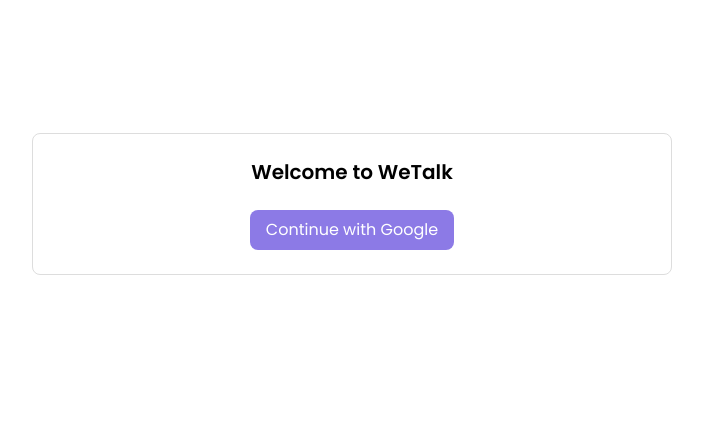
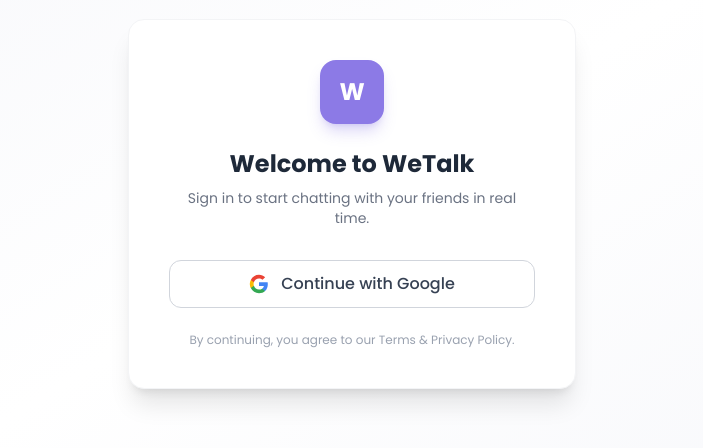
Before and after one commit to RajMaharjan8/wetalk, a React (Vite) app: page /login in a window 1280 px wide. Shown: the part 196-644 px from the top of the page, without its empty margins (288-991 px from the left). Built offline with nearby package versions, Linux system fonts and the light colour scheme; no server answers.

Commit message:
css changes

```diff
--- a/src/App.tsx
+++ b/src/App.tsx
@@ -4,7 +4,7 @@ import LogoutIcon from "@mui/icons-material/Logout";
 import UserTabs from "./components/molecules/UserTabs";
 import Chatroom from "./components/organisms/Chatroom";
 import { useContext, useEffect, useState } from "react";
-import { collection, onSnapshot } from "firebase/firestore";
+import { collection, onSnapshot, query, where } from "firebase/firestore";
 import { db } from "./firebase";
 import { ThemeContext } from "./hooks/ThemeContext";
 
@@ -16,10 +16,19 @@ interface ChatUser {
   online?: boolean;
 }
 
+// A conversation summary, keyed by the OTHER person's uid
+interface Conversation {
+  lastMessage: string;
+  lastMessageAt: number; // millis, used only for sorting
+}
+
 function App() {
   const { currentUser, logout } = useContext(ThemeContext);
 
   const [users, setUsers] = useState<ChatUser[]>([]);
+  const [conversations, setConversations] = useState<
+    Record<string, Conversation>
+  >({});
   const [activeUid, setActiveUid] = useState<string | null>(null);
   const [search, setSearch] = useState("");
 
@@ -39,10 +48,48 @@ function App() {
     return () => unsubscribe();
   }, []);
 
-  // Everyone except me, filtered by the search box
+  // Live list of MY conversations (chats I'm a participant of).
+  // We turn it into a map: otherUserUid -> { lastMessage, lastMessageAt }
+  useEffect(() => {
+    if (!currentUser) return;
+    const q = query(
+      collection(db, "chats"),
+      where("participants", "array-contains", currentUser.uid)
+    );
+    const unsubscribe = onSnapshot(q, (snapshot) => {
+      const map: Record<string, Conversation> = {};
+      snapshot.docs.forEach((d) => {
+        const data = d.data() as {
+          participants: string[];
+          lastMessage?: string;
+          lastMessageAt?: { toMillis: () => number };
+        };
+        // the other participant is whoever isn't me
+        const otherUid = data.participants.find((p) => p !== currentUser.uid);
+        if (otherUid && data.lastMessage) {
+          map[otherUid] = {
+            lastMessage: data.lastMessage,
+            lastMessageAt: data.lastMessageAt?.toMillis() ?? 0,
+          };
+        }
+      });
+      setConversations(map);
+    });
+    return () => unsubscribe();
+  }, [currentUser]);
+
+  // Everyone except me, filtered by the search box, with their
+  // conversation preview attached (undefined if we've never chatted)
   const otherUsers = users
     .filter((u) => u.uid !== currentUser?.uid)
-    .filter((u) => u.name?.toLowerCase().includes(search.toLowerCase()));
+    .filter((u) => u.name?.toLowerCase().includes(search.toLowerCase()))
+    .map((u) => ({ ...u, conversation: conversations[u.uid] }))
+    // people you've chatted with first (most recent on top), then the rest
+    .sort(
+      (a, b) =>
+        (b.conversation?.lastMessageAt ?? 0) -
+        (a.conversation?.lastMessageAt ?? 0)
+    );
 
   const activeUser = otherUsers.find((u) => u.uid === activeUid);
 
@@ -54,8 +101,8 @@ function App() {
         }`}
       >
         {/* Current user + logout */}
-        <div className="flex items-center gap-3 p-3 border-b border-gray-200">
-          <div className="h-10 w-10 rounded-full overflow-hidden bg-primary flex items-center justify-center text-white shrink-0">
+        <div className="flex items-center gap-3 px-4 py-3 bg-white border-b border-gray-200">
+          <div className="h-11 w-11 rounded-full overflow-hidden bg-primary flex items-center justify-center text-white font-semibold ring-2 ring-primary/20 shrink-0">
             {currentUser?.photoURL ? (
               <img
                 src={currentUser.photoURL}
@@ -67,21 +114,28 @@ function App() {
               currentUser?.displayName?.[0]?.toUpperCase()
             )}
           </div>
-          <span className="font-semibold text-gray-700 truncate flex-1">
-            {currentUser?.displayName}
-          </span>
+          <div className="flex-1 min-w-0">
+            <h2 className="font-semibold text-gray-800 truncate leading-tight">
+              {currentUser?.displayName}
+            </h2>
+            <span className="flex items-center gap-1.5 text-xs text-green-600">
+              <span className="h-2 w-2 rounded-full bg-green-500" />
+              Online
+            </span>
+          </div>
           <button
             onClick={logout}
             title="Logout"
-            className="p-2 rounded-full hover:bg-light-text text-gray-600 cursor-pointer"
+            className="flex items-center gap-1.5 px-3 py-2 rounded-lg text-sm text-gray-600 hover:bg-red-50 hover:text-red-600 transition-colors cursor-pointer"
           >
             <LogoutIcon fontSize="small" />
+            <span className="hidden sm:inline">Logout</span>
           </button>
         </div>
 
         <div className="border-b-2 border-primary w-full p-3">
           <div className="bg-white border border-[#ddd] py-2 px-3 text-black flex gap-2 items-center rounded-xl outline-primary has-[input:focus-within]:outline-2">
-            <SearchIcon className="text-[#c2c2c2] flex-shrink-0" fontSize="small" />
+            <SearchIcon className="text-[#c2c2c2] shrink-0" fontSize="small" />
             <input
               name="search"
               value={search}
@@ -100,6 +154,7 @@ function App() {
               email={user.email}
               photoURL={user.photoURL}
               isAvailable={!!user.online}
+              lastMessage={user.conversation?.lastMessage}
               isActive={activeUid === user.uid}
               onClick={() => setActiveUid(user.uid)}
             />
--- a/src/components/molecules/UserTabs.tsx
+++ b/src/components/molecules/UserTabs.tsx
@@ -3,6 +3,7 @@ interface UserInfo {
   email: string;
   photoURL?: string;
   isAvailable: boolean;
+  lastMessage?: string;
   onClick: () => void;
   isActive: boolean;
 }
@@ -12,6 +13,7 @@ export default function UserTabs({
   email,
   photoURL,
   isAvailable,
+  lastMessage,
   onClick,
   isActive,
 }: UserInfo) {
@@ -42,12 +44,19 @@ export default function UserTabs({
           ""
         )}
       </div>
-      <div className="text-gray-600">
+      <div className="text-gray-600 min-w-0">
         <h3 className="font-semibold">{name}</h3>
-        <div className="flex gap-2 font-light text-sm">
-          <span>{isAvailable ? "Available" : "Offline"} </span>
-          <span className="break-all line-clamp-1">{email}</span>
-        </div>
+        {lastMessage ? (
+          // show the conversation preview only if we've actually chatted
+          <p className="font-light text-sm text-gray-500 line-clamp-1 break-all">
+            {lastMessage}
+          </p>
+        ) : (
+          <div className="flex gap-2 font-light text-sm">
+            <span>{isAvailable ? "Available" : "Offline"} </span>
+            <span className="break-all line-clamp-1">{email}</span>
+          </div>
+        )}
       </div>
     </div>
   );
--- a/src/components/organisms/Chatroom.tsx
+++ b/src/components/organisms/Chatroom.tsx
@@ -5,12 +5,14 @@ import {
   addDoc,
   collection,
   deleteDoc,
+  doc,
   getDocs,
   limit,
   onSnapshot,
   orderBy,
   query,
   serverTimestamp,
+  setDoc,
 } from "firebase/firestore";
 import { db } from "../../firebase";
 import { ThemeContext } from "../../hooks/ThemeContext";
@@ -119,6 +121,19 @@ export default function Chatroom({
       createdAt: serverTimestamp(),
     });
 
+    // Save a small summary on the chat itself so the sidebar can show a
+    // "last message" preview without reading every message. participants
+    // lets each user query only the chats they belong to.
+    await setDoc(
+      doc(db, "chats", chatId),
+      {
+        participants: [myUid, uid],
+        lastMessage: text,
+        lastMessageAt: serverTimestamp(),
+      },
+      { merge: true }
+    );
+
     // PHASE 5: keep only the newest 4 — delete anything older
     const allDocs = await getDocs(
       query(messagesRef, orderBy("createdAt", "desc"))
--- a/src/pages/Login.tsx
+++ b/src/pages/Login.tsx
@@ -1,13 +1,14 @@
-import { useContext } from "react";
+import { useContext, useState } from "react";
 import { ThemeContext } from "../hooks/ThemeContext";
 import { Navigate } from "react-router-dom";
-import CustomButton from "../components/atoms/CustomButton";
 import { signInWithPopup } from "firebase/auth";
 import { doc, setDoc } from "firebase/firestore";
 import { auth, googleProvider, db } from "../firebase";
 
 export default function Login() {
   const user = useContext(ThemeContext);
+  const [loading, setLoading] = useState(false);
+
   if (user.token) {
     return <Navigate to="/" />;
   }
@@ -15,9 +16,9 @@ export default function Login() {
   // Runs when the user clicks "Continue with Google"
   const handleGoogleLogin = async () => {
     try {
+      setLoading(true);
       const result = await signInWithPopup(auth, googleProvider);
       const loggedInUser = result.user;
-
 
       await setDoc(
         doc(db, "users", loggedInUser.uid),
@@ -30,21 +31,62 @@ export default function Login() {
         },
         { merge: true }
       );
-
-      console.log("Logged in & saved to Firestore:", loggedInUser);
     } catch (error) {
       console.error("Google login failed:", error);
+    } finally {
+      setLoading(false);
     }
   };
 
   return (
-    <div className="h-screen w-full flex justify-center items-center">
-      <div className="border border-[#ddd] p-6 rounded-lg w-1/2 text-center">
-        <h2 className="text-xl font-semibold mb-6">Welcome to WeTalk</h2>
-        <CustomButton
-          title="Continue with Google"
-          onClickFunction={handleGoogleLogin}
-        />
+    <div className="min-h-screen w-full flex items-center justify-center bg-linear-to-br from-light-bg via-white to-light-bg px-4">
+      <div className="w-full max-w-md bg-white rounded-2xl shadow-xl border border-gray-100 p-8 sm:p-10 text-center">
+        {/* Logo badge */}
+        <div className="mx-auto h-16 w-16 rounded-2xl bg-primary flex items-center justify-center text-white text-2xl font-bold shadow-lg shadow-primary/30">
+          W
+        </div>
+
+        <h1 className="mt-6 text-2xl font-bold text-gray-800">
+          Welcome to WeTalk
+        </h1>
+        <p className="mt-2 text-sm text-gray-500">
+          Sign in to start chatting with your friends in real time.
+        </p>
+
+        {/* Google sign-in button */}
+        <button
+          onClick={handleGoogleLogin}
+          disabled={loading}
+          className="mt-8 w-full h-12 flex items-center justify-center gap-3 rounded-xl border border-gray-300 bg-white text-gray-700 font-medium hover:bg-gray-50 hover:shadow-md active:scale-[0.99] transition-all disabled:opacity-60 disabled:cursor-not-allowed cursor-pointer"
+        >
+          {loading ? (
+            <span className="h-5 w-5 border-2 border-gray-300 border-t-primary rounded-full animate-spin" />
+          ) : (
+            <svg className="h-5 w-5" viewBox="0 0 24 24" aria-hidden="true">
+              <path
+                fill="#4285F4"
+                d="M22.56 12.25c0-.78-.07-1.53-.2-2.25H12v4.26h5.92a5.06 5.06 0 0 1-2.2 3.32v2.77h3.57c2.08-1.92 3.27-4.74 3.27-8.1z"
+              />
+              <path
+                fill="#34A853"
+                d="M12 23c2.97 0 5.46-.98 7.28-2.66l-3.57-2.77c-.98.66-2.23 1.06-3.71 1.06-2.86 0-5.29-1.93-6.16-4.53H2.18v2.84A11 11 0 0 0 12 23z"
+              />
+              <path
+                fill="#FBBC05"
+                d="M5.84 14.1a6.6 6.6 0 0 1 0-4.2V7.06H2.18a11 11 0 0 0 0 9.88l3.66-2.84z"
+              />
+              <path
+                fill="#EA4335"
+                d="M12 5.38c1.62 0 3.06.56 4.21 1.64l3.15-3.15C17.45 2.09 14.97 1 12 1 7.7 1 3.99 3.47 2.18 7.06l3.66 2.84C6.71 7.31 9.14 5.38 12 5.38z"
+              />
+            </svg>
+          )}
+          <span>{loading ? "Signing in..." : "Continue with Google"}</span>
+        </button>
+
+        <p className="mt-6 text-xs text-gray-400">
+          By continuing, you agree to our Terms & Privacy Policy.
+        </p>
       </div>
     </div>
   );
```
